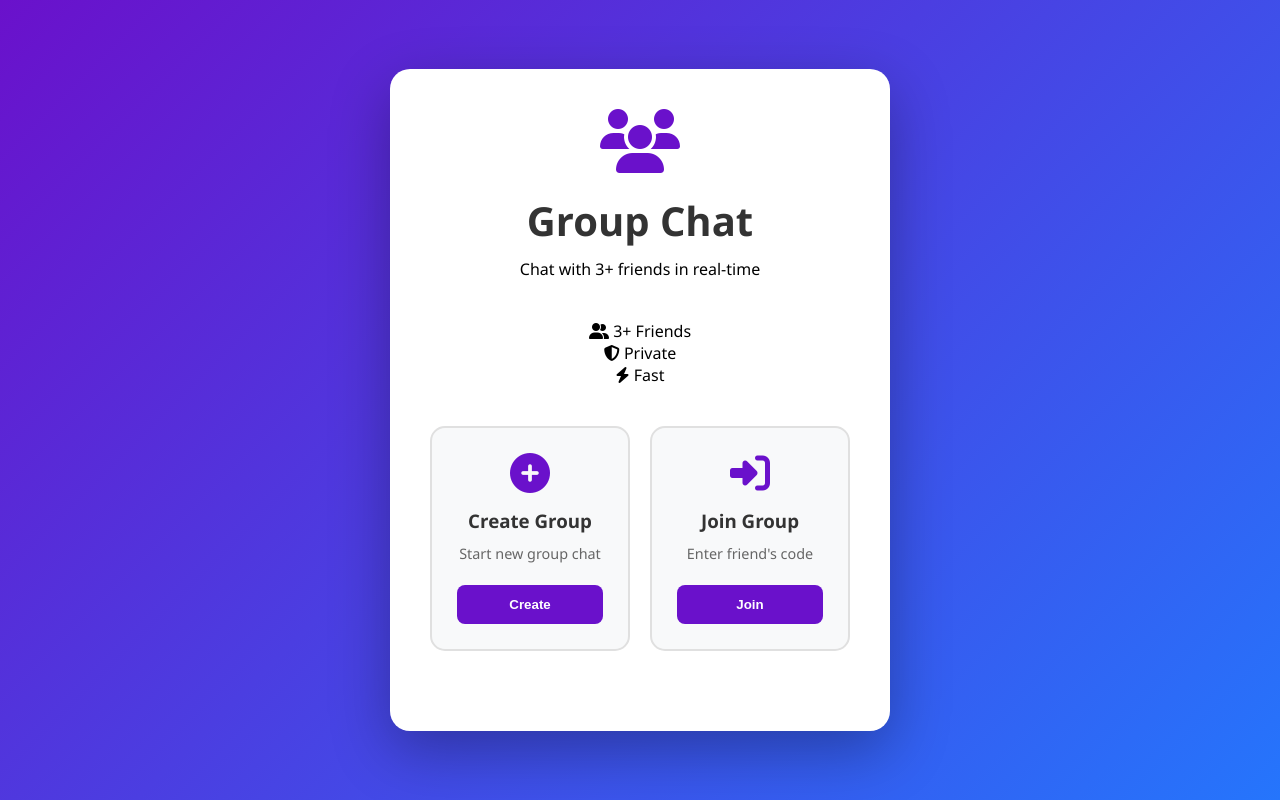
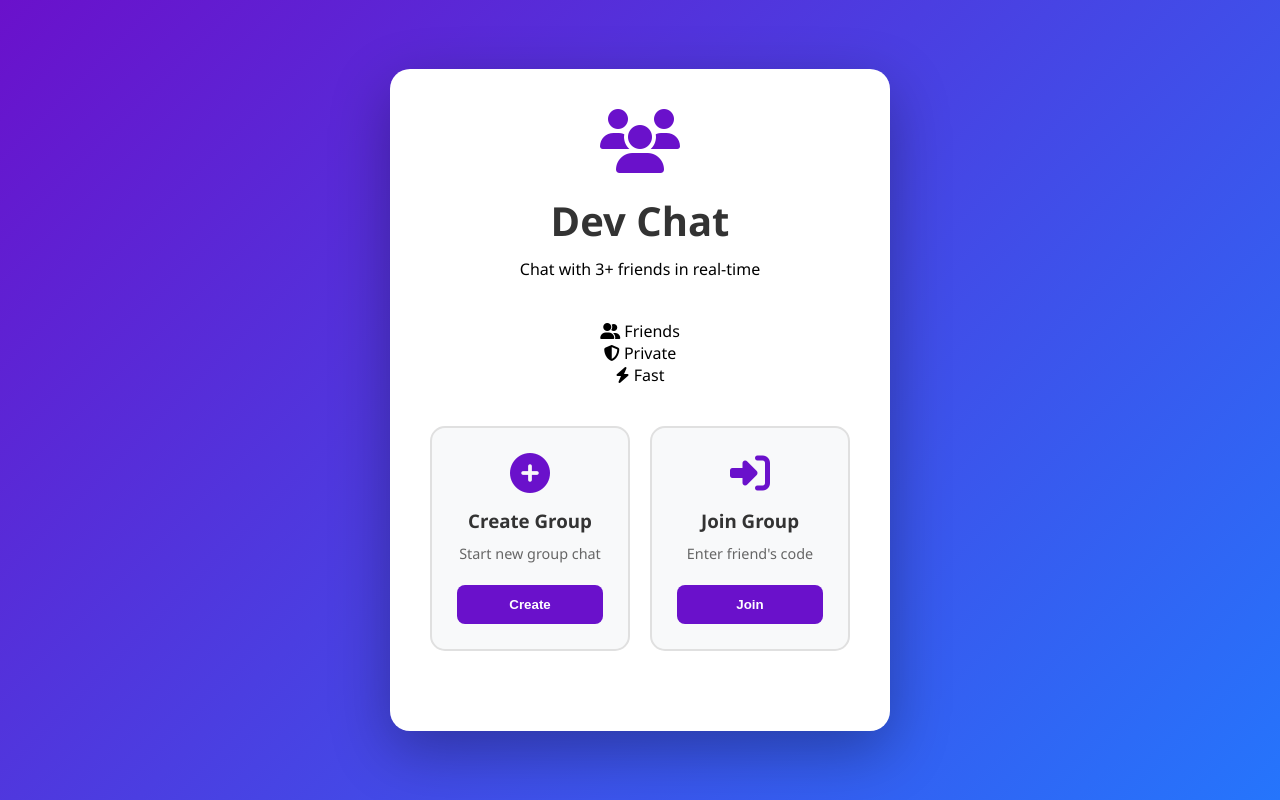
Before and after one commit to Devanshu-web/Dev-chat, a website: page public/index.html in a window 1280 px wide. Drawn offline with nearby package versions, Linux system fonts and the light colour scheme; no server answers.

Commit message:
Update index.html

```diff
--- a/public/index.html
+++ b/public/index.html
@@ -692,14 +692,14 @@
         <div class="welcome-card">
             <div class="logo">
                 <i class="fas fa-users"></i>
-                <h1>Group Chat</h1>
+                <h1>Dev  Chat</h1>
                 <p>Chat with 3+ friends in real-time</p>
             </div>
 
             <div class="features">
                 <div class="feature">
                     <i class="fas fa-user-friends"></i>
-                    <span>3+ Friends</span>
+                    <span> Friends</span>
                 </div>
                 <div class="feature">
                     <i class="fas fa-shield-alt"></i>
```
